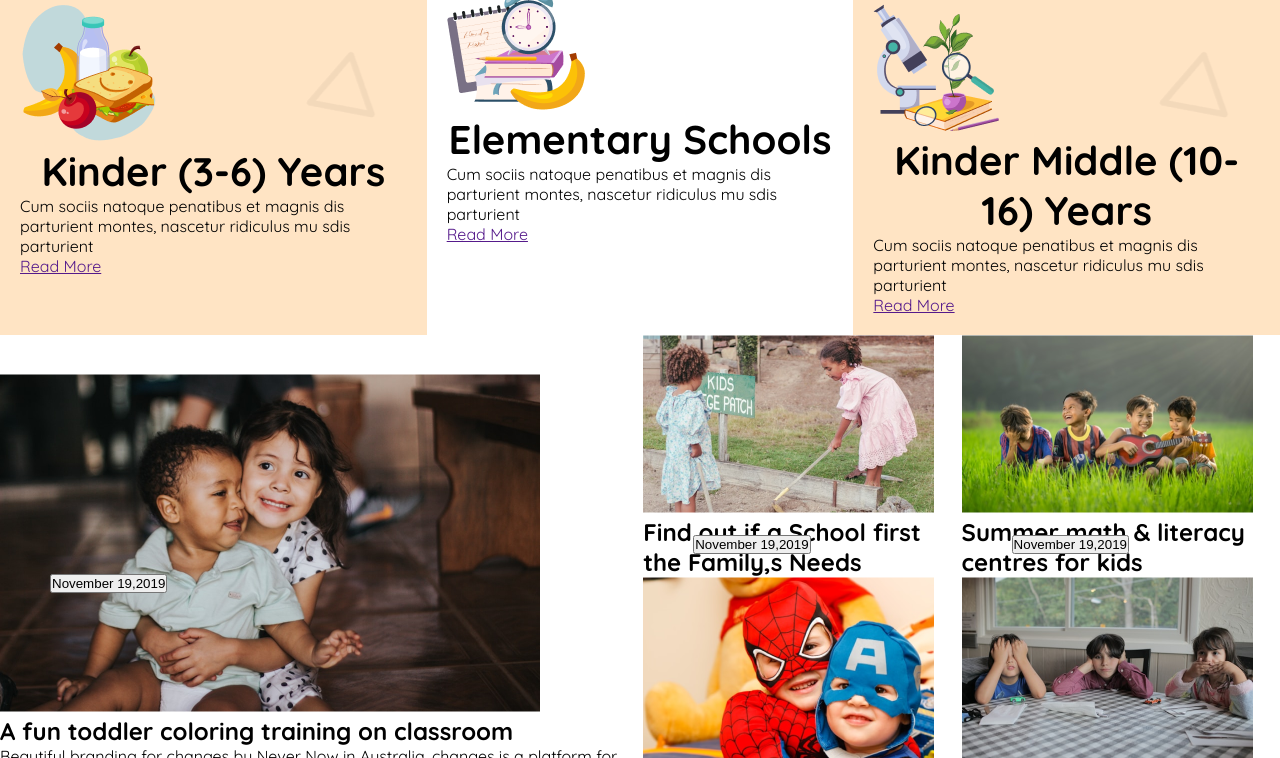
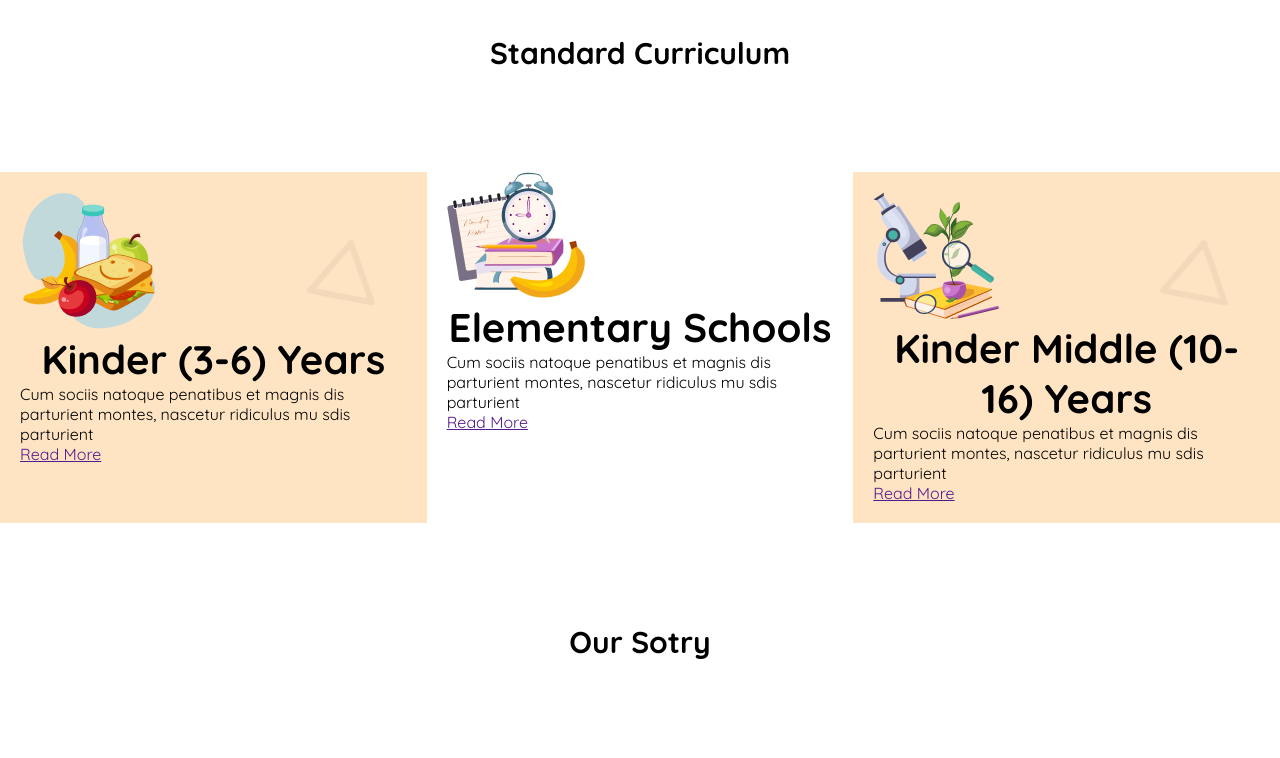
Before and after one commit to NINayeem/assignment-2-kids, a plain HTML site: page index.html in a window 1280 px wide. Shown: the part 695-1453 px from the top of the page. Drawn offline with Linux system fonts and the light colour scheme.

Commit message:
complite stucture

```diff
--- a/Styles/style.css
+++ b/Styles/style.css
@@ -120,8 +120,16 @@ body {
 
 /* Standard curriculum */
 .curriculam h2{
+
     font-size: 40px;
     text-align:center ;
+}
+
+.curriculam > h2{
+    font-size: 30px;
+    text-align: center;
+    font-weight: 800;
+    margin: 100px auto ;
 }
 
 .curriculum-container{
@@ -138,16 +146,27 @@ body {
 
 /* our story */
 
+.story-container{
+    margin: 100px auto;
+}
+.story-container > h2{
+    text-align: center;
+    font-size: 30px;
+    font-weight: 800;
+}
+
 .out-story{
     display: flex;
     align-items: center;
+    margin: 100px auto ;
+}
 
-}
 
 .story-group{
     display: grid;
     grid-template-columns: repeat(2,1fr);
 }
+
 
 /* story */
 
@@ -159,6 +178,10 @@ body {
     position: absolute;
     left: 50px;
     top: 200px;
+}
+
+.story-card h2{
+    margin: 20px 0;
 }
 
 .banner-title1{
@@ -176,6 +199,7 @@ body {
     font-weight: bold;
     color: #01ACFD;
 }
+
 .banner-p{
     font-size: 20px;
 }
--- a/index.html
+++ b/index.html
@@ -86,8 +86,10 @@
 
     <!-- out stories -->
 
-    <div>
-        <div class="out-story max-width">
+    <div class="story-container">
+        <h2>Our Sotry</h2>
+
+        <div class="out-story max-width  ">
             <div>
                 <div class="left-card story-card">
                     <img src="assets/story-1.png" alt="">
```
